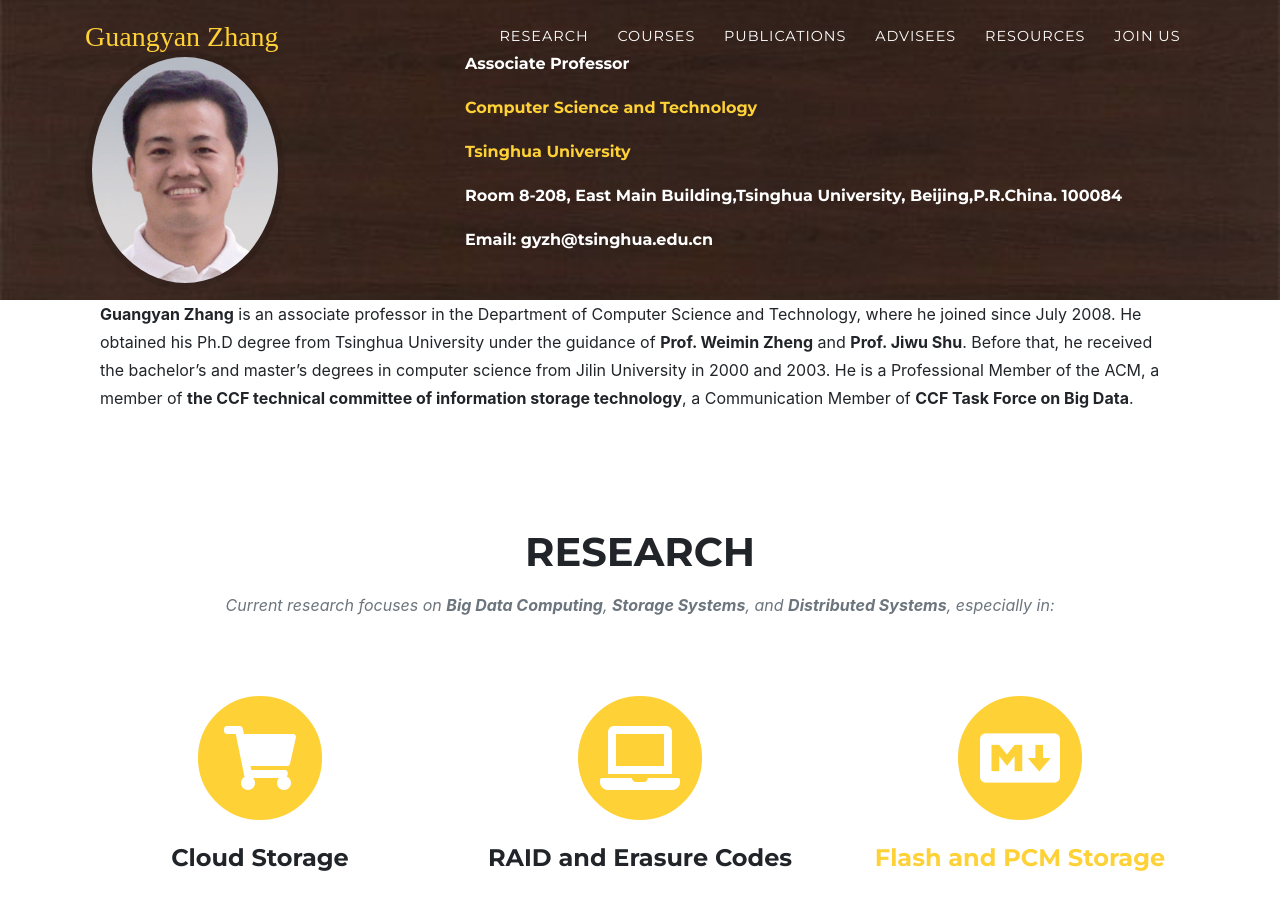
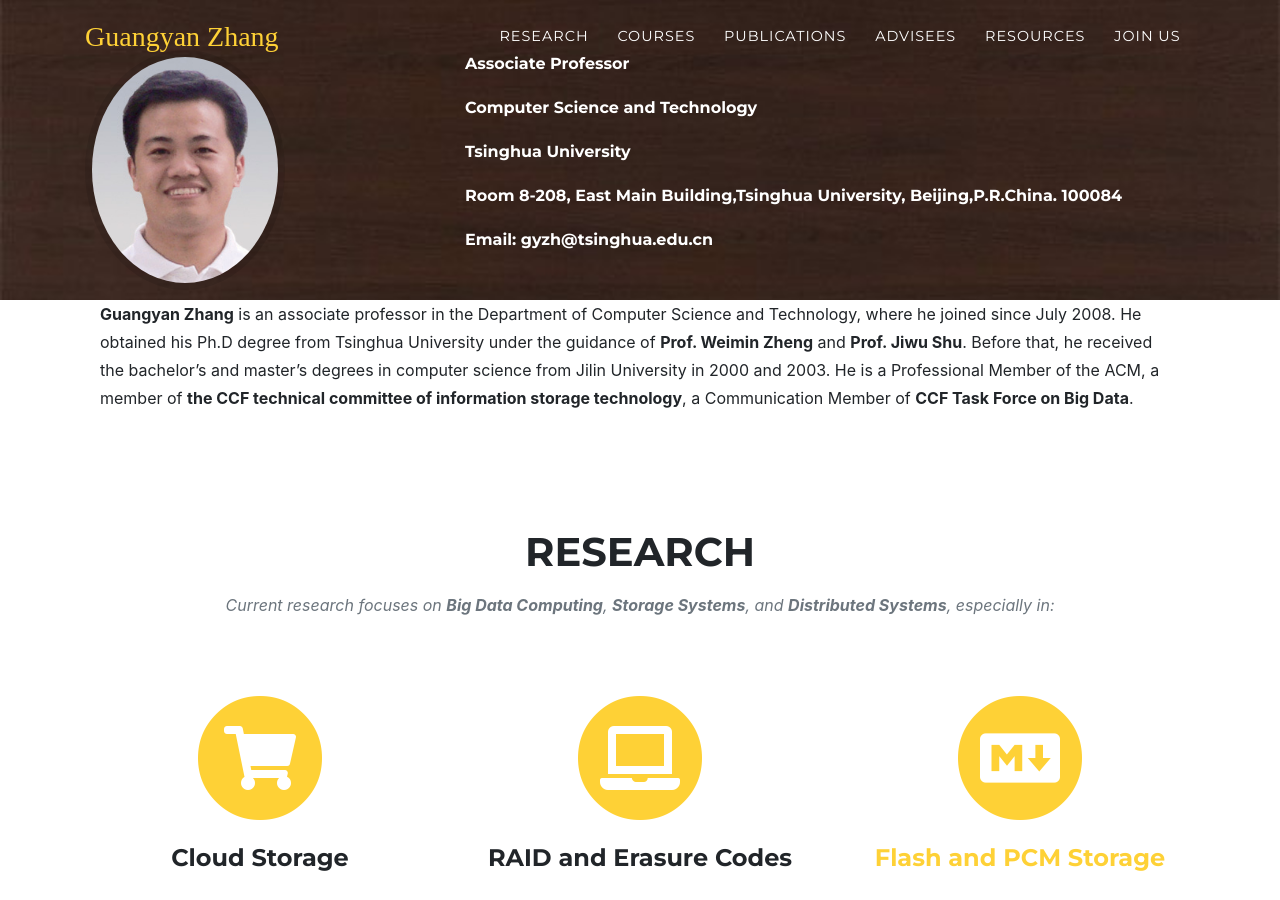
Before and after one commit to chenjc20/chenjc20.github.io, a Jekyll site: the page built from index.md, in a window 1280 px wide and 900 px high. Built offline with Jekyll 4.4.1, drawn with Linux system fonts in a browser that asks for light colours; some web fonts are replaced.

Commit message:
Update navheader.html

```diff
--- a/_includes/navheader.html
+++ b/_includes/navheader.html
@@ -45,10 +45,12 @@
           <div class="col-sm-8" style="text-align: left;">
             <h6>
             {{ site.data.sitetext.header.title | markdownify }}
-            <a href="{{ site.data.sitetext.header.link1 }}">{{ site.data.sitetext.header.depart1 | markdownify }}</a>
-            <a href="{{ site.data.sitetext.header.link2 }}">{{ site.data.sitetext.header.depart2 | markdownify }}</a>
+            <a href="{{ site.data.sitetext.header.link1 }}" style="color:white;">{{ site.data.sitetext.header.depart1 | markdownify }}</a>
+            <a href="{{ site.data.sitetext.header.link2 }}" style="color:white;">{{ site.data.sitetext.header.depart2 | markdownify }}</a>
             {{ site.data.sitetext.header.addr | markdownify }}
-            {{ site.data.sitetext.header.email | markdownify }}
+            <a href="mailto:{{ site.data.sitetext.header.email }}" style="color:white;">
+              {{ site.data.sitetext.header.email | markdownify }}
+            </a>
             </h6>
           </div>
         </div>
```
